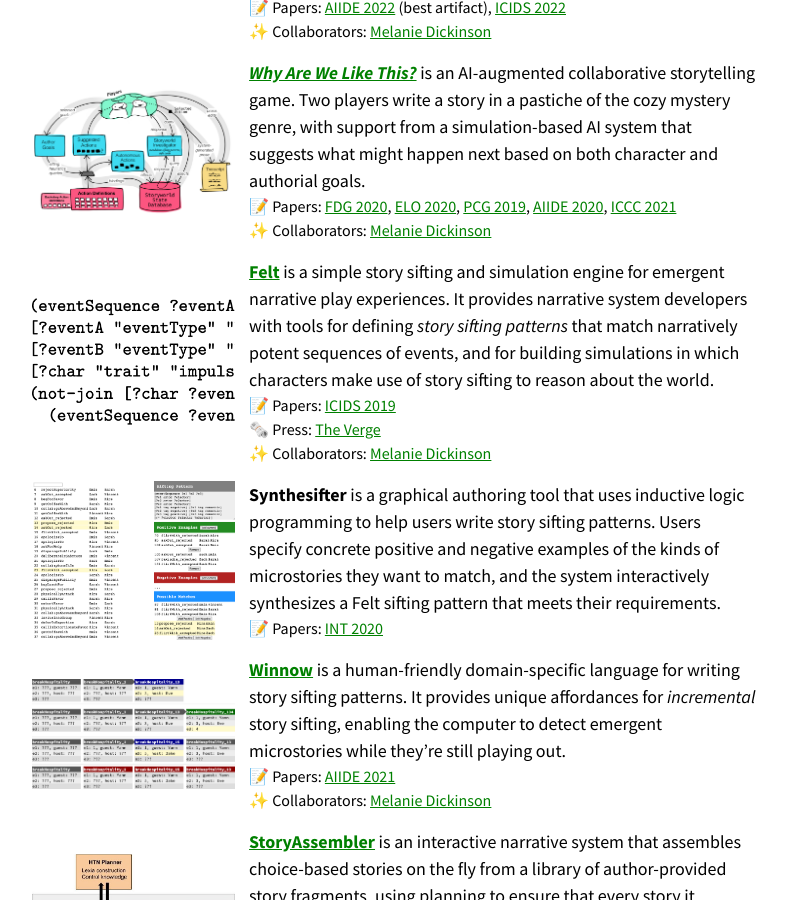
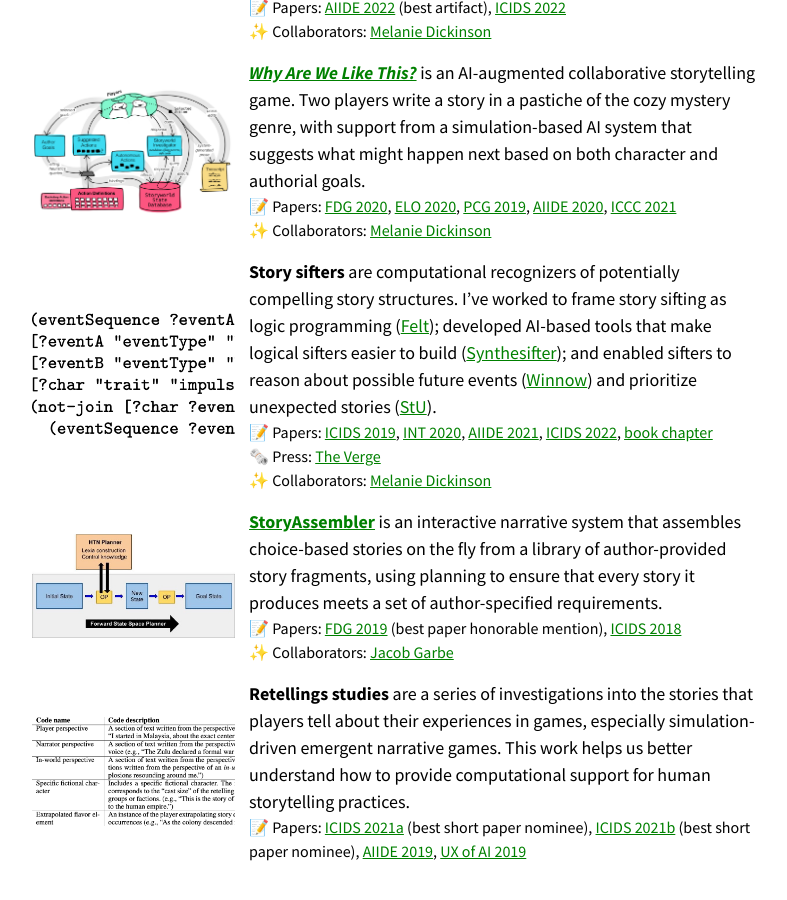
Before and after one commit to mkremins/mkremins.github.io, a Jekyll site: the page built from index.html, in a window 1280 px wide and 900 px high, scrolled down 1097 px. Shown: the whole window, without its empty margins (246-1033 px from the left). Built offline with Jekyll 4.4.1, drawn with Linux system fonts in a browser that asks for light colours.

Commit message:
Consolidate sifting projects into a single project card

```diff
--- a/index.html
+++ b/index.html
@@ -37,29 +37,10 @@ layout: main
 		<div class="card project-card">
 			<div class="card-image"><img src="/img/projects/Felt.png" alt="Partial example of a Felt sifting pattern that matches a sequence of events involving two impulsive betrayals." style="width:320%"></div>
 			<div class="card-text">
-				<span class="card-title"><a href="https://github.com/mkremins/felt">Felt</a></span> is a simple story sifting and simulation engine for emergent narrative play experiences. It provides narrative system developers with tools for defining <em>story sifting patterns</em> that match narratively potent sequences of events, and for building simulations in which characters make use of story sifting to reason about the world.<!--  <a href="https://github.com/mkremins/felt">Code available here.</a>-->
+				<span class="card-title">Story sifters</span> are computational recognizers of potentially compelling story structures. I’ve worked to frame story sifting as logic programming (<a href="https://mkremins.github.io/publications/Felt_SimpleStorySifter.pdf">Felt</a>); developed AI-based tools that make logical sifters easier to build (<a href="https://mkremins.github.io/publications/Synthesifter_INT2020.pdf">Synthesifter</a>); and enabled sifters to reason about possible future events (<a href="https://mkremins.github.io/publications/Winnow_AIIDE2021.pdf">Winnow</a>) and prioritize unexpected stories (<a href="https://mkremins.github.io/publications/StU_ICIDS2022.pdf">StU</a>).
 				<div class="card-links">
-					📝 Papers: <a href="https://mkremins.github.io/publications/Felt_SimpleStorySifter.pdf">ICIDS 2019</a><br>
+					📝 Papers: <a href="https://mkremins.github.io/publications/Felt_SimpleStorySifter.pdf">ICIDS 2019</a>, <a href="https://mkremins.github.io/publications/Synthesifter_INT2020.pdf">INT 2020</a>, <a href="https://mkremins.github.io/publications/Winnow_AIIDE2021.pdf">AIIDE 2021</a>, <a href="https://mkremins.github.io/publications/StU_ICIDS2022.pdf">ICIDS 2022</a>, <a href="https://mkremins.github.io/publications/AuthoringSifters_TAP.pdf">book chapter</a><br>
 					🗞️ Press: <a href="https://www.theverge.com/2021/11/30/22807568/procedural-storytelling-video-games-dwarf-fortress-wildermyth-blaseball">The Verge</a><br>
-					✨ Collaborators: <a href="https://www.melaniedickinson.com/">Melanie Dickinson</a>
-				</div>
-			</div>
-		</div>
-		<div class="card project-card">
-			<div class="card-image"><img src="/img/projects/Synthesifter.png" alt="Screenshot of Synthesifter’s user interface, synthesizing a sifting pattern that matches a sequence of two romantic failures followed by a romantic success."></div>
-			<div class="card-text">
-				<span class="card-title">Synthesifter</span> is a graphical authoring tool that uses inductive logic programming to help users write story sifting patterns. Users specify concrete positive and negative examples of the kinds of microstories they want to match, and the system interactively synthesizes a Felt sifting pattern that meets their requirements.
-				<div class="card-links">
-					📝 Papers: <a href="https://mkremins.github.io/publications/Synthesifter_INT2020.pdf">INT 2020</a>
-				</div>
-			</div>
-		</div>
-		<div class="card project-card">
-			<div class="card-image"><img src="/img/projects/Winnow.png" alt="Visualization of a pool of partial Winnow sifting pattern matches evolving as new events take place."></div>
-			<div class="card-text">
-				<span class="card-title"><a href="https://github.com/mkremins/winnow">Winnow</a></span> is a human-friendly domain-specific language for writing story sifting patterns. It provides unique affordances for <em>incremental</em> story sifting, enabling the computer to detect emergent microstories while they’re still playing out.
-				<div class="card-links">
-					📝 Papers: <a href="https://mkremins.github.io/publications/Winnow_AIIDE2021.pdf">AIIDE 2021</a><br>
 					✨ Collaborators: <a href="https://www.melaniedickinson.com/">Melanie Dickinson</a>
 				</div>
 			</div>
```
